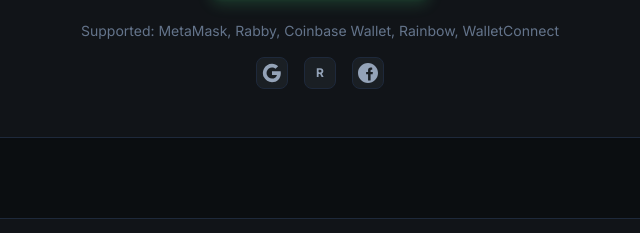
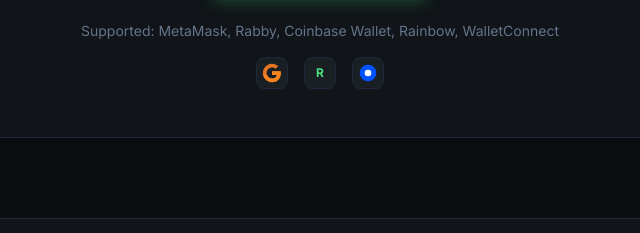
Before and after one commit to Shell-Foundry/website, a website: page website/clawpaydashboard.html in a window 1280 px wide. Shown: the part 565-798 px from the top of the page, 320-960 px from the left. Drawn offline with nearby package versions, Linux system fonts and the light colour scheme.

Commit message:
Fix dashboard: Update register skill link, fix wallet icons

```diff
--- a/website/clawpaydashboard.html
+++ b/website/clawpaydashboard.html
@@ -138,18 +138,21 @@
             <div class="mt-4 flex justify-center space-x-4">
                 <div class="w-8 h-8 bg-[#1a1f24] rounded-lg flex items-center justify-center border border-slate-800" title="MetaMask">
                     <svg class="w-5 h-5 text-slate-400" viewBox="0 0 24 24" fill="currentColor">
-                        <path d="M22.56 12.25c0-.78-.07-1.53-.2-2.25H12v4.26h5.92c-.26 1.37-1.04 2.53-2.21 3.31v2.77h3.57c2.08-1.92 3.28-4.74 3.28-8.09z"/>
-                        <path d="M12 23c2.97 0 5.46-.98 7.28-2.66l-3.57-2.77c-.98.66-2.23 1.06-3.71 1.06-2.86 0-5.29-1.93-6.16-4.53H2.18v2.84C3.99 20.53 7.7 23 12 23z"/>
-                        <path d="M5.84 14.09c-.22-.66-.35-1.36-.35-2.09s.13-1.43.35-2.09V7.07H2.18C1.43 8.55 1 10.22 1 12s.43 3.45 1.18 4.93l2.85-2.22.81-.62z"/>
-                        <path d="M12 5.38c1.62 0 3.06.56 4.21 1.64l3.15-3.15C17.45 2.09 14.97 1 12 1 7.7 1 3.99 3.47 2.18 7.07l3.66 2.84c.87-2.6 3.3-4.53 6.16-4.53z"/>
+                        <path d="M22.56 12.25c0-.78-.07-1.53-.2-2.25H12v4.26h5.92c-.26 1.37-1.04 2.53-2.21 3.31v2.77h3.57c2.08-1.92 3.28-4.74 3.28-8.09z" fill="#E17726"/>
+                        <path d="M12 23c2.97 0 5.46-.98 7.28-2.66l-3.57-2.77c-.98.66-2.23 1.06-3.71 1.06-2.86 0-5.29-1.93-6.16-4.53H2.18v2.84C3.99 20.53 7.7 23 12 23z" fill="#E27625"/>
+                        <path d="M5.84 14.09c-.22-.66-.35-1.36-.35-2.09s.13-1.43.35-2.09V7.07H2.18C1.43 8.55 1 10.22 1 12s.43 3.45 1.18 4.93l2.85-2.22.81-.62z" fill="#E27625"/>
+                        <path d="M12 5.38c1.62 0 3.06.56 4.21 1.64l3.15-3.15C17.45 2.09 14.97 1 12 1 7.7 1 3.99 3.47 2.18 7.07l3.66 2.84c.87-2.6 3.3-4.53 6.16-4.53z" fill="#E27625"/>
+                        <path d="M22.56 12.25c0-.78-.07-1.53-.2-2.25H12v4.26h5.92c-.26 1.37-1.04 2.53-2.21 3.31v2.77h3.57c2.08-1.92 3.28-4.74 3.28-8.09z" fill="#F5841F"/>
+                        <path d="M12 23c2.97 0 5.46-.98 7.28-2.66l-3.57-2.77c-.98.66-2.23 1.06-3.71 1.06-2.86 0-5.29-1.93-6.16-4.53H2.18v2.84C3.99 20.53 7.7 23 12 23z" fill="#F5841F"/>
                     </svg>
                 </div>
                 <div class="w-8 h-8 bg-[#1a1f24] rounded-lg flex items-center justify-center border border-slate-800" title="Rabby">
-                    <span class="text-xs font-bold text-slate-400">R</span>
+                    <span class="text-xs font-bold text-[#4ade80]">R</span>
                 </div>
-                <div class="w-8 h-8 bg-[#1a1f24] rounded-lg flex items-center justify-center border border-slate-800" title="Coinbase">
-                    <svg class="w-5 h-5 text-slate-400" viewBox="0 0 24 24" fill="currentColor">
-                        <path d="M12 0C5.374 0 0 5.374 0 12s5.374 12 12 12 12-5.374 12-12S18.626 0 12 0zm5.894 8.221l-1.97-.001c-.633 0-.835.285-.835.832v1.66h2.804l-.367 2.904h-2.437v7.392h-3.018v-7.392H9.739V10.71h2.332V8.648c0-2.066 1.262-3.19 3.105-3.19.884 0 1.645.066 1.867.095v2.668h-.149z"/>
+                <div class="w-8 h-8 bg-[#1a1f24] rounded-lg flex items-center justify-center border border-slate-800" title="Coinbase Wallet">
+                    <svg class="w-5 h-5 text-[#0052FF]" viewBox="0 0 24 24" fill="currentColor">
+                        <circle cx="12" cy="12" r="10" fill="#0052FF"/>
+                        <circle cx="12" cy="12" r="4" fill="white"/>
                     </svg>
                 </div>
             </div>
@@ -448,7 +451,7 @@
         }
 
         function registerNewSkill() {
-            window.open('https://sepolia.basescan.org/address/0x72CaF410E276c50e2f5a5C76f9348242c66bE86c#writeContract', '_blank');
+            window.location.href = './register-skill.html';
         }
 
         // Auto-connect if already connected
```
